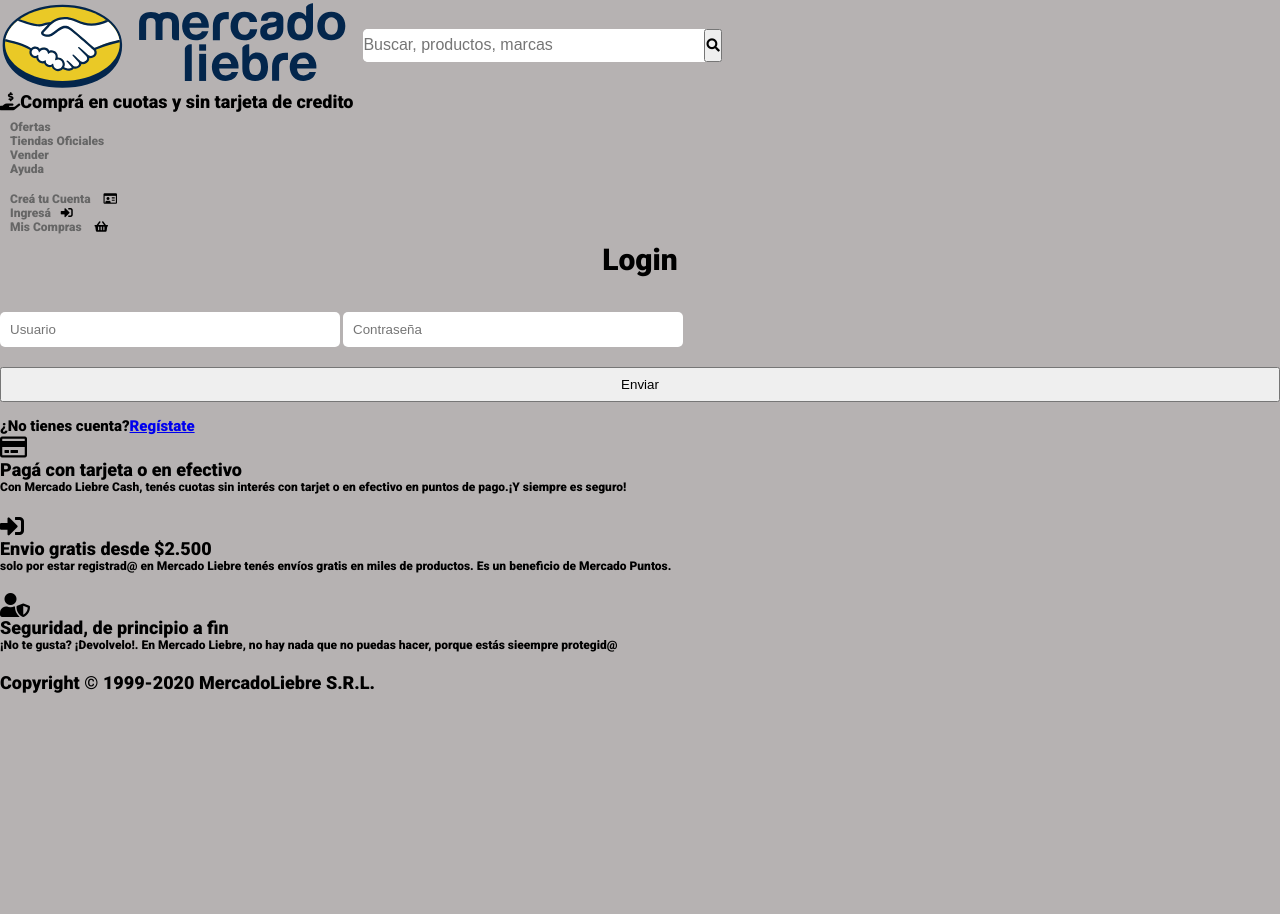
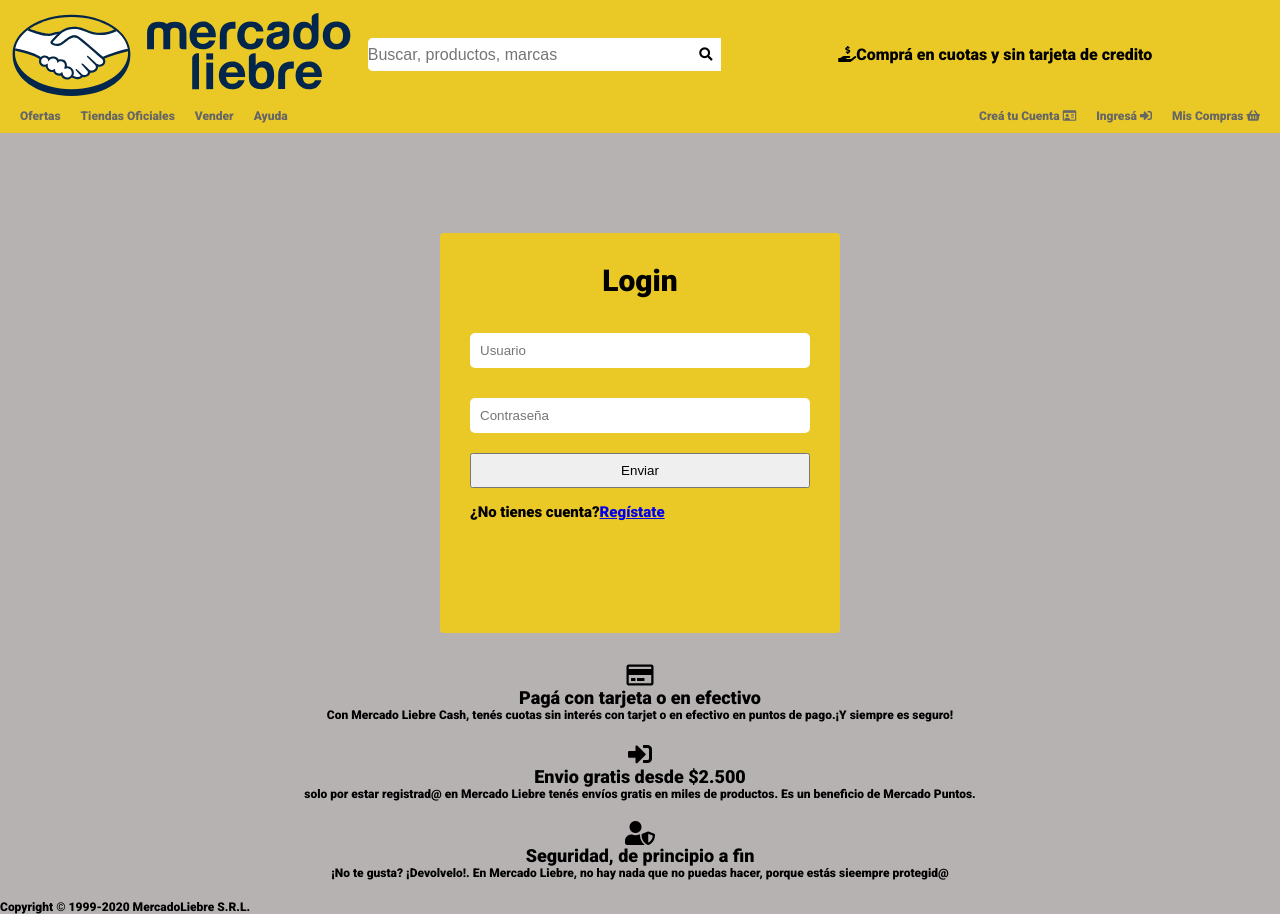
Before and after one commit to paoguzmanok/Mercado-Liebre, a website: page views/login.html in a window 1280 px wide. Before the commit the page ends 800 px from the top, so only its background shows below. Drawn offline with Linux system fonts and the light colour scheme; files whose address does not match are found by name; a web font is replaced by a local one.

Commit message:
modifica header/footer

```diff
--- a/views/login.html
+++ b/views/login.html
@@ -1,78 +1,113 @@
 <!DOCTYPE html>
 <html lang="en">
   <head>
-    <meta charset="UTF-8">
-    <meta http-equiv="X-UA-Compatible" content="IE=edge">
-    <meta name="viewport" content="width=device-width, initial-scale=1.0">
+    <meta charset="UTF-8" />
+    <meta http-equiv="X-UA-Compatible" content="IE=edge" />
+    <meta name="viewport" content="width=device-width, initial-scale=1.0" />
     <title>login</title>
-    <link rel="preconnect" href="https://fonts.googleapis.com"><link rel="preconnect" href="https://fonts.gstatic.com" crossorigin><link href="https://fonts.googleapis.com/css2?family=Lato:wght@300;400&family=Oswald:wght@200;300&family=Roboto:ital,wght@0,900;1,400;1,700&family=Zen+Dots&display=swap" rel="stylesheet">
+    <link rel="preconnect" href="https://fonts.googleapis.com" />
+    <link rel="preconnect" href="https://fonts.gstatic.com" crossorigin />
+    <link
+      href="https://fonts.googleapis.com/css2?family=Lato:wght@300;400&family=Oswald:wght@200;300&family=Roboto:ital,wght@0,900;1,400;1,700&family=Zen+Dots&display=swap"
+      rel="stylesheet"
+    />
 
-    <link href="https://cdnjs.cloudflare.com/ajax/libs/font-awesome/5.15.3/css/all.min.css"
-rel="stylesheet" />
+    <link
+      href="https://cdnjs.cloudflare.com/ajax/libs/font-awesome/5.15.3/css/all.min.css"
+      rel="stylesheet"
+    />
     <link
       href="https://fonts.googleapis.com/css2?family=Lato:wght@300;400&family=Oswald:wght@200;300&family=Roboto:ital,wght@0,900;1,300;1,400;1,700&family=Zen+Dots&display=swap"
       rel="stylesheet"
     />
     <link rel="stylesheet" href="/css/style.css" />
     <link rel="stylesheet" href="/css/normalize.css" />
-
   </head>
   <body>
-   <header class="pageHeader">
+    <header class="page-header">
       <div class="header-header">
         <img src="./images/logo-mercado-liebre.svg" class="logo" />
 
-      <form action="/" method="get" class="buscador" >
+        <form action="/" method="get" class="buscador">
           <label for="buscador"></label>
-   <input type="text" name="buscador" id="buscador" placeholder="Buscar, productos, marcas" class="input-buscador">
+          <input
+            type="text"
+            name="buscador"
+            id="buscador"
+            class="input-buscador"
+            placeholder="Buscar, productos, marcas"
+          />
 
-  <button type="submit"><i class="fas fa-search"></i></button>
+          <button type="submit" class="button-search">
+            <i class="fas fa-search"></i>
+          </button>
         </form>
-      <p class="compras">
+
+        <div class="title-header">
+          <p>
+            <i class="fas fa-hand-holding-usd"></i>Comprá en cuotas y sin
+            tarjeta de credito
+          </p>
         </div>
-        <div class="compras-1">
-       <h2><i class="fas fa-hand-holding-usd" ></i>Comprá en cuotas y sin tarjeta de credito</h2>
-
       </div>
 
-      <nav>
-        <ul class="list">
+      <nav class="nav-list">
+        <ul class="nav-list-1">
           <li><a href="#">Ofertas </a></li>
           <li><a href="#">Tiendas Oficiales</a></li>
           <li><a href="#">Vender</a></li>
           <li><a href="#">Ayuda</a></li>
         </ul>
 
-        <ul class="list">
-        <li><a href="register">Creá tu Cuenta  </a><i class="far fa-id-card"></i></li>
-        <li><a href="login">Ingresá</a><i class="fas fa-sign-in-alt"></i></li>
-        <li><a href="#">Mis Compras </a><i class="fas fa-shopping-basket"></i></li>
+        <ul class="nav-list-2">
+          <li>
+            <a href="register"
+              >Creá tu Cuenta <i class="far fa-id-card"></i>
+            </a>
+          </li>
+          <li>
+            <a href="login">Ingresá <i class="fas fa-sign-in-alt"></i></a>
+          </li>
+          <li>
+            <a href="#">Mis Compras <i class="fas fa-shopping-basket"></i> </a>
+          </li>
         </ul>
       </nav>
+
       <div class="burger-menu">
- <i class="fas fa-bars" ></i>
-      </ul>
-
+        <i class="fas fa-bars"></i>
+      </div>
     </header>
     <main>
-        <form action="/" method="get" class="login">
+      <form action="/" method="get" class="form-login">
         <h1 class="titulo-login">Login</h1>
         <label for="usuario"></label>
-            <input type="text" name="usuario" id="usuario" placeholder="Usuario" class="input-login">
+        <input
+          type="text"
+          name="usuario"
+          id="usuario"
+          placeholder="Usuario"
+          class="input-login"
+        />
         <label for="contraseña"></label>
-            <input type="password" name="contraseña" id="contraseña" placeholder="Contraseña" class="input-login">
+        <input
+          type="password"
+          name="contraseña"
+          id="contraseña"
+          placeholder="Contraseña"
+          class="input-login"
+        />
         <button type="submit" class="boton-enviar">Enviar</button>
         <div class="a-register">
-             <p>¿No tienes cuenta?</p> <a href="register"><p> Regístate</p></a>
+          <p>¿No tienes cuenta?</p>
+          <a href="register"><p>Regístate</p></a>
         </div>
       </form>
     </main>
     <footer class="footer">
-      <section class="centerFooter">
+      <section class="full-Footer">
         <div class="footer-credit">
-        <div class="credit-card">
           <i class="far fa-credit-card"></i>
-        </div>
           <h2><strong>Pagá con tarjeta o en efectivo</strong></h2>
           <p class="p-footer">
             Con Mercado Liebre Cash, tenés cuotas sin interés con tarjet o en
@@ -80,30 +115,25 @@
           </p>
         </div>
         <div class="footer-arrow">
-      <div class="arrow">
           <i class="fas fa-sign-in-alt"></i>
-      </div>
+
           <h2><strong>Envio gratis desde $2.500</strong></h2>
           <p class="p-footer">
-        solo por estar registrad@ en Mercado Liebre tenés envíos gratis en miles
-        de productos. Es un beneficio de Mercado Puntos.
+            solo por estar registrad@ en Mercado Liebre tenés envíos gratis en
+            miles de productos. Es un beneficio de Mercado Puntos.
           </p>
         </div>
         <div class="footer-shield">
-      <div class="shield">
           <i class="fas fa-user-shield"></i>
-      </div>
-
           <h2><strong>Seguridad, de principio a fin</strong></h2>
           <p class="p-footer">
-        ¡No te gusta? ¡Devolvelo!. En Mercado Liebre, no hay nada que no puedas
-        hacer, porque estás sieempre protegid@
+            ¡No te gusta? ¡Devolvelo!. En Mercado Liebre, no hay nada que no
+            puedas hacer, porque estás sieempre protegid@
           </p>
         </div>
-
       </section>
-      <div class="copy">
-      <h2><strong>Copyright © 1999-2020 MercadoLiebre S.R.L.</strong></h2>
+      <div class="footer-copyr">
+        <h4><strong>Copyright © 1999-2020 MercadoLiebre S.R.L.</strong></h4>
       </div>
     </footer>
   </body>
```
Lines whose indentation alone changed are shown as unchanged.
